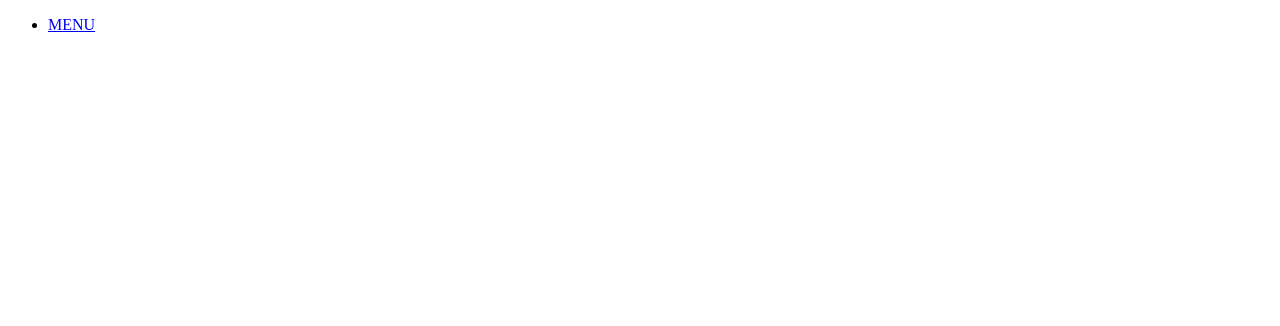
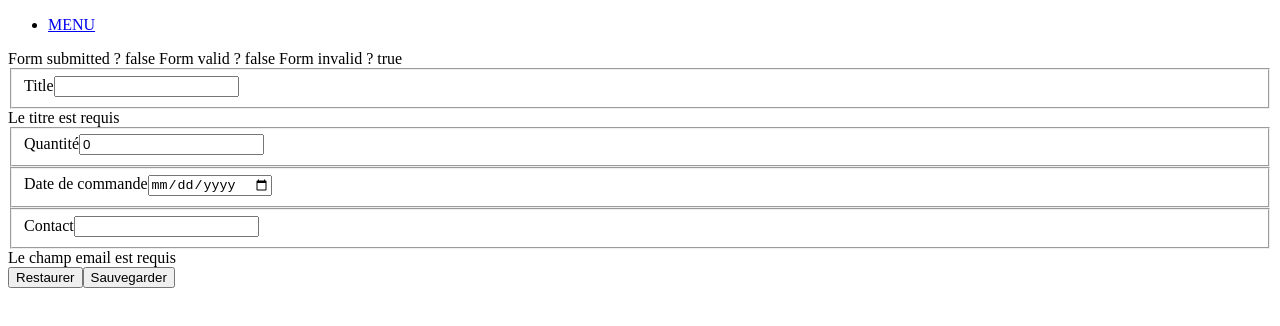
Before and after one commit to Guime81/quest-angular, an Angular app: page /form in a window 1280 px wide. Before the commit this address led to /. Shown: the top 326 px of the page. Built offline with nearby package versions, Linux system fonts and the light colour scheme.

Commit message:
challenge

```diff
--- a/src/app/app.module.ts
+++ b/src/app/app.module.ts
@@ -7,9 +7,10 @@ import { AppComponent } from './app.component';
 import { UserProfileComponent } from './user-profile/user-profile.component';
 import { MenuComponent } from './menu/menu.component';
 import { SignUpComponent } from './sign-up/sign-up.component';
+import { MyFormComponent } from './my-form/my-form.component';
 
 @NgModule({
-  declarations: [AppComponent, UserProfileComponent, MenuComponent, SignUpComponent],
+  declarations: [AppComponent, UserProfileComponent, MenuComponent, SignUpComponent, MyFormComponent],
   imports: [BrowserModule, FormsModule, RouterModule.forRoot(ROUTES)],
   providers: [],
   bootstrap: [AppComponent],
--- a/src/app/app.routes.ts
+++ b/src/app/app.routes.ts
@@ -2,12 +2,14 @@ import { Routes } from '@angular/router';
 import { SignUpComponent } from './sign-up/sign-up.component';
 import { UserProfileComponent } from './user-profile/user-profile.component';
 import { MenuComponent } from './menu/menu.component';
+import { MyFormComponent } from './my-form/my-form.component';
 
 const ROUTES: Routes = [
   { path: '', component: UserProfileComponent },
   { path: 'signup', component: SignUpComponent },
   { path: 'user', component: UserProfileComponent },
   { path: 'menu', component: MenuComponent },
+  { path: 'form', component: MyFormComponent },
 ];
 
 export { ROUTES };
--- a/src/app/menu/menu.component.html
+++ b/src/app/menu/menu.component.html
@@ -1,4 +1,5 @@
 <ul>
   <li><a [routerLink]="['/signup']">Signup</a></li>
   <li><a [routerLink]="['/user']">User</a></li>
+  <li><a [routerLink]="['/form']">Form</a></li>
 </ul>
--- /dev/null
+++ b/src/app/my-form/my-form.component.html
@@ -0,0 +1,91 @@
+<form #myForm="ngForm" (ngSubmit)="onSubmit()">
+  <div>
+    Form submitted ? {{ myForm.submitted }} Form valid ? {{ myForm.valid }} Form
+    invalid ? {{ myForm.invalid }}
+  </div>
+
+  <fieldset>
+    <label for="title-order">Title</label>
+    <input
+      id="title-order"
+      name="title-order"
+      type="text"
+      [(ngModel)]="model.title"
+      #title="ngModel"
+      required
+      minlength="5"
+      maxlength="30"
+    />
+  </fieldset>
+
+  <!-- Message d'erreurs de title -->
+  <div *ngIf="title.errors">
+    <span *ngIf="title.errors?.['required']">Le titre est requis</span>
+    <span *ngIf="title.errors?.['minlength']"
+      >La longueur minimale doit être supérieure à 5</span
+    >
+    <span *ngIf="title.errors?.['maxlength']"
+      >La longueur maximale doit être inférieure à 30</span
+    >
+  </div>
+
+  <fieldset>
+    <label for="quantity-order">Quantité</label>
+    <input
+      id="quantity-order"
+      name="quantity-order"
+      [(ngModel)]="model.quantity"
+      #quantity="ngModel"
+      type="number"
+      required
+    />
+  </fieldset>
+
+  <!-- Message d'erreurs de quantity -->
+  <div *ngIf="quantity.errors">
+    <span *ngIf="quantity.errors?.['required']"
+      >Le champ quantité est requis</span
+    >
+  </div>
+
+  <fieldset>
+    <label for="date-order">Date de commande</label>
+    <input
+      id="date-order"
+      name="date-order"
+      type="date"
+      [(ngModel)]="model.date"
+      #date="ngModel"
+      required
+    />
+  </fieldset>
+
+  <!-- Message d'erreurs de date -->
+  <div *ngIf="date.errors">
+    <span *ngIf="date.errors?.['required']">Le champ email est requis</span>
+  </div>
+
+  <fieldset>
+    <label for="contact-order">Contact</label>
+    <input
+      id="contact-order"
+      name="contact-order"
+      type="email"
+      [(ngModel)]="model.contact"
+      #contact="ngModel"
+      required
+      email
+    />
+  </fieldset>
+
+  <!-- Message d'erreurs de contact -->
+  <div *ngIf="contact.errors">
+    <span *ngIf="contact.errors?.['required']">Le champ email est requis</span>
+    <span *ngIf="contact.errors?.['email']"
+      >L'adresse email doit être valide</span
+    >
+  </div>
+
+  <button type="reset">Restaurer</button>
+  <button type="submit">Sauvegarder</button>
+</form>
--- /dev/null
+++ b/src/app/my-form/my-form.component.ts
@@ -0,0 +1,18 @@
+import { Component } from '@angular/core';
+import { Order } from 'src/model/order';
+
+@Component({
+  selector: 'app-my-form',
+  templateUrl: './my-form.component.html',
+  styleUrls: ['./my-form.component.css'],
+})
+export class MyFormComponent {
+  model: Order = new Order('', 0, new Date(), '');
+
+  constructor() {}
+
+  onSubmit(): void {
+    // Formulaire envoyé
+    console.log(this.model);
+  }
+}
--- a/src/app/sign-up/sign-up.component.html
+++ b/src/app/sign-up/sign-up.component.html
@@ -1 +1,107 @@
-<p>sign-up works!</p>
+<form #myForm="ngForm" (ngSubmit)="onSubmit()">
+  <div>
+    Form submitted ? {{ myForm.submitted }} Form valid ? {{ myForm.valid }} Form
+    invalid ? {{ myForm.invalid }}
+  </div>
+
+  <fieldset>
+    <label for="email">Email</label>
+    <input
+      id="email"
+      name="email"
+      type="email"
+      [(ngModel)]="model.email"
+      #email="ngModel"
+      required
+      minlength="5"
+      maxlength="30"
+    />
+  </fieldset>
+
+  <!-- Message d'erreurs de title -->
+  <div *ngIf="email.errors">
+    <span *ngIf="email.errors?.['required']">L'email est requis</span>
+    <span *ngIf="email.errors?.['email']"
+      >L'adresse email doit être valide</span
+    >
+  </div>
+
+  <fieldset>
+    <label for="firstname">Firstname</label>
+    <input
+      id="firstname"
+      name="firstname"
+      [(ngModel)]="model.firstname"
+      #firstname="ngModel"
+      type="text"
+      required
+    />
+  </fieldset>
+
+  <!-- Message d'erreurs de quantity -->
+  <div *ngIf="firstname.errors">
+    <span *ngIf="firstname.errors?.['required']"
+      >Le champ firstname est requis</span
+    >
+    <span *ngIf="firstname.errors?.['minlength']"
+      >La longueur minimale doit être supérieure à 5</span
+    >
+    <span *ngIf="firstname.errors?.['maxlength']"
+      >La longueur maximale doit être inférieure à 30</span
+    >
+  </div>
+
+  <fieldset>
+    <label for="lastname">Lastname</label>
+    <input
+      id="lastname"
+      name="lastname"
+      type="text"
+      [(ngModel)]="model.lastname"
+      #lastname="ngModel"
+      required
+    />
+  </fieldset>
+
+  <!-- Message d'erreurs de date -->
+  <div *ngIf="lastname.errors">
+    <span *ngIf="lastname.errors?.['required']"
+      >Le champ lastname est requis</span
+    >
+    <span *ngIf="lastname.errors?.['minlength']"
+      >La longueur minimale doit être supérieure à 5</span
+    >
+    <span *ngIf="lastname.errors?.['maxlength']"
+      >La longueur maximale doit être inférieure à 30</span
+    >
+  </div>
+
+  <fieldset>
+    <label for="password">Password</label>
+    <input
+      id="passwordr"
+      name="password"
+      type="password"
+      [(ngModel)]="model.password"
+      #password="ngModel"
+      required
+      email
+    />
+  </fieldset>
+
+  <!-- Message d'erreurs de contact -->
+  <div *ngIf="password.errors">
+    <span *ngIf="password.errors?.['required']"
+      >Le champ password est requis</span
+    >
+    <span *ngIf="password.errors?.['minlength']"
+      >La longueur minimale doit être supérieure à 5</span
+    >
+    <span *ngIf="password.errors?.['maxlength']"
+      >La longueur maximale doit être inférieure à 30</span
+    >
+  </div>
+
+  <button type="reset">Restaurer</button>
+  <button type="submit">Sauvegarder</button>
+</form>
--- a/src/app/sign-up/sign-up.component.ts
+++ b/src/app/sign-up/sign-up.component.ts
@@ -1,10 +1,18 @@
 import { Component } from '@angular/core';
+import { User } from 'src/model/user';
 
 @Component({
   selector: 'app-sign-up',
   templateUrl: './sign-up.component.html',
-  styleUrls: ['./sign-up.component.css']
+  styleUrls: ['./sign-up.component.css'],
 })
 export class SignUpComponent {
+  model: User = new User('fr@fr.fr', 'coucou', 'cou', '123');
 
+  constructor() {}
+
+  onSubmit(): void {
+    // Formulaire envoyé
+    console.log(this.model);
+  }
 }
--- /dev/null
+++ b/src/model/order.ts
@@ -0,0 +1,8 @@
+export class Order {
+  constructor(
+    public title: string,
+    public quantity: number,
+    public date: Date,
+    public contact: string
+  ) {}
+}
--- /dev/null
+++ b/src/model/user.ts
@@ -0,0 +1,8 @@
+export class User {
+  constructor(
+    public email: string,
+    public firstname: string,
+    public lastname: string,
+    public password: string
+  ) {}
+}
```
Also changed, not shown: src/app/my-form/my-form.component.css (added), 1 other file (tests, documents, lock files or other folders).
